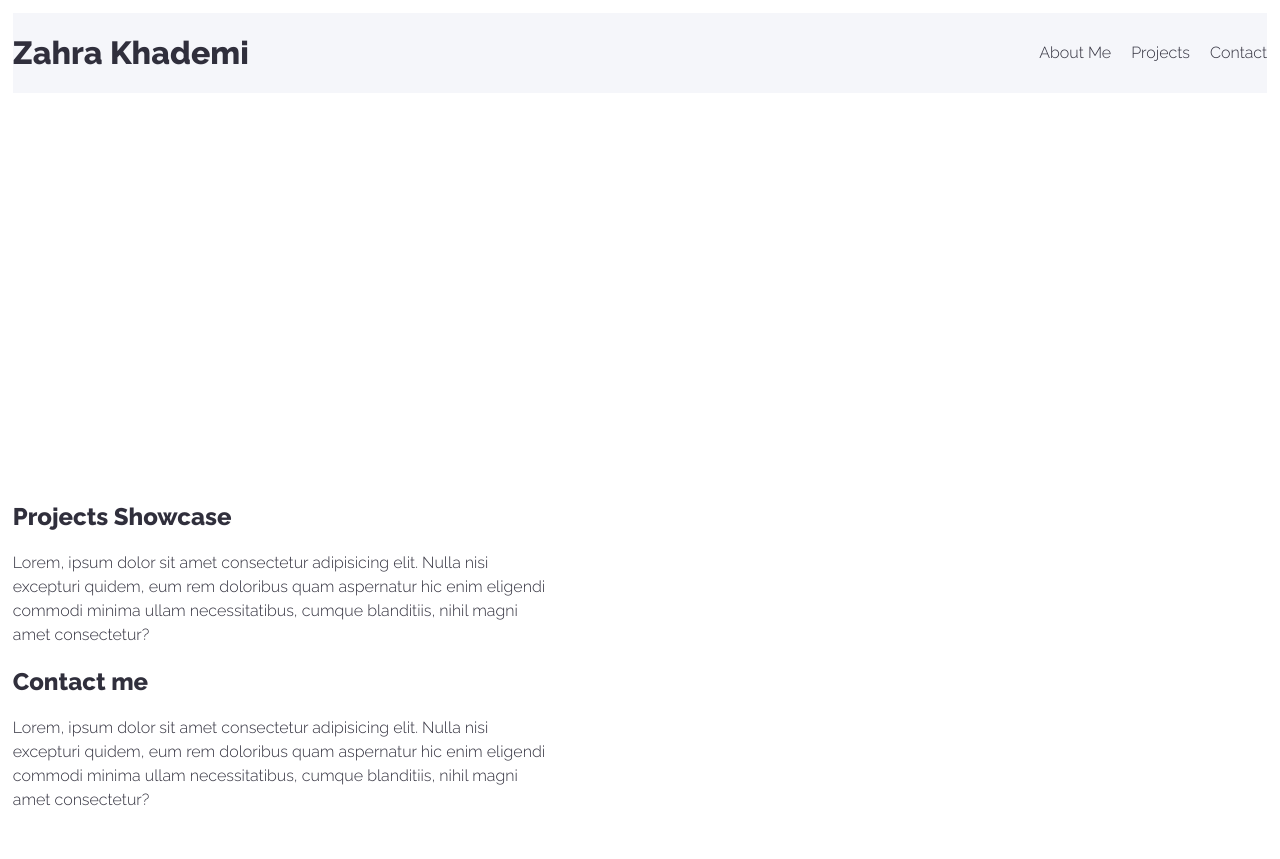
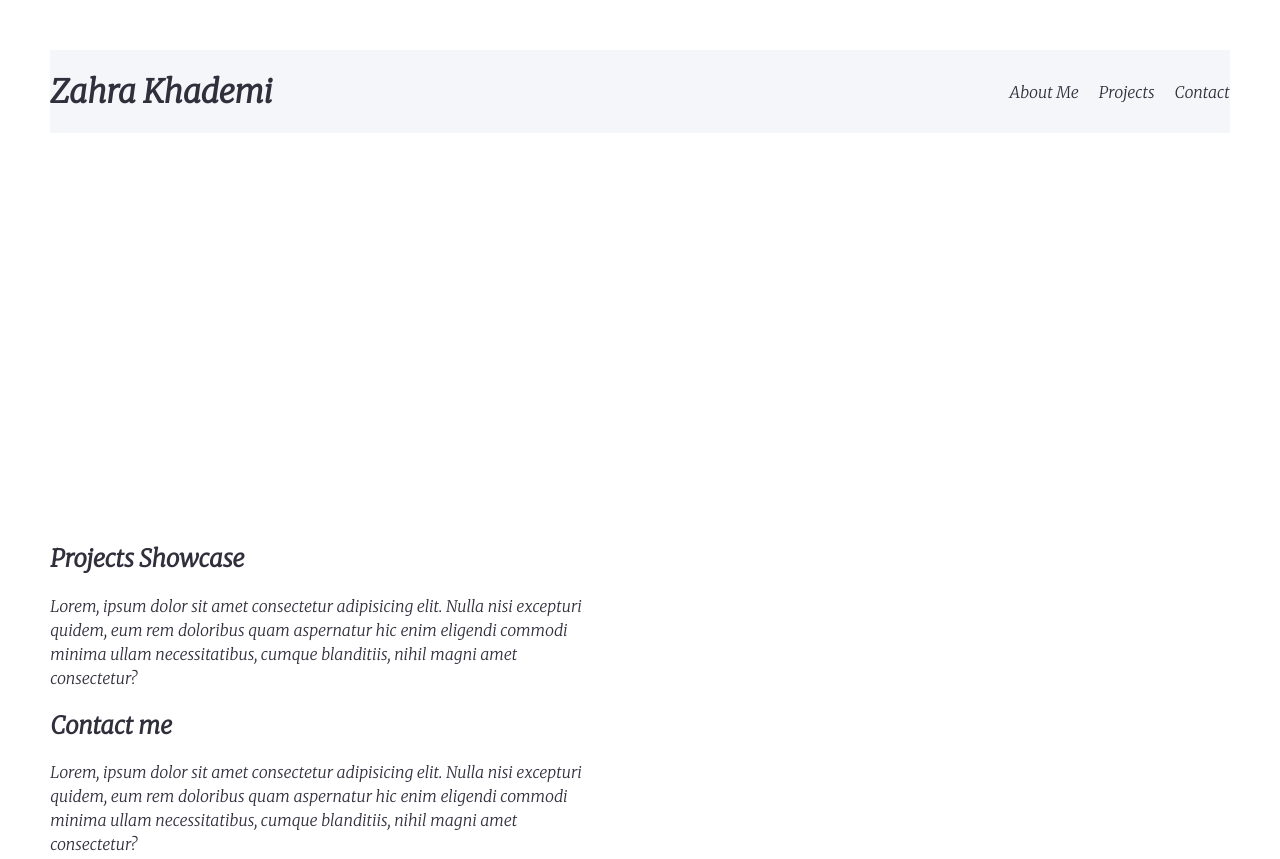
Before and after one commit to CodeYourFuture/Portfolio, a plain HTML site: page index.html in a window 1280 px wide. Shown: the top 859 px of the page. Drawn offline with Linux system fonts and the light colour scheme.

Commit message:
new font

```diff
--- a/index.html
+++ b/index.html
@@ -29,12 +29,10 @@
       media="print"
       onload="this.media='all'"
     />
-    <link rel="preconnect" href="https://fonts.googleapis.com" />
-    <link rel="preconnect" href="https://fonts.gstatic.com" crossorigin />
-    <link
-      href="https://fonts.googleapis.com/css2?family=Raleway:wght@300;800&display=swap"
-      rel="stylesheet"
-    />
+<link rel="preconnect" href="https://fonts.googleapis.com">
+<link rel="preconnect" href="https://fonts.gstatic.com" crossorigin>
+<link href="https://fonts.googleapis.com/css2?family=Courgette&family=Libre+Baskerville&family=Merriweather:ital,wght@1,300&display=swap" rel="stylesheet">
+
   </head>
   <body>
     <header>
--- a/style.css
+++ b/style.css
@@ -3,7 +3,9 @@
   --paper: hsla(251, 28%, 88%, 0.99);
   --ink: hsla(244, 16%, 17%, 0.95);
   --brand: hsla(0, 79%, 63%, 0.9);
-  --font: "Raleway", system-ui, sans-serif;
+    font-family: 'Courgette', cursive;
+    font-family: 'Libre Baskerville', serif;
+    font-family: 'Merriweather', serif;
   --gap: 20px;
 }
 /* General Styles */
@@ -13,7 +15,7 @@ body {
   background: white;
   color: var(--ink);
   font-family: var(--font);
-
+  padding: 2%;
 }
 body {
   display: grid;
@@ -21,7 +23,6 @@ body {
   min-height: 100vh;
   gap: var(--gap);
   max-width: var(--container);
-  padding: 1%;
 }
 a,
 a:any-link {
```
